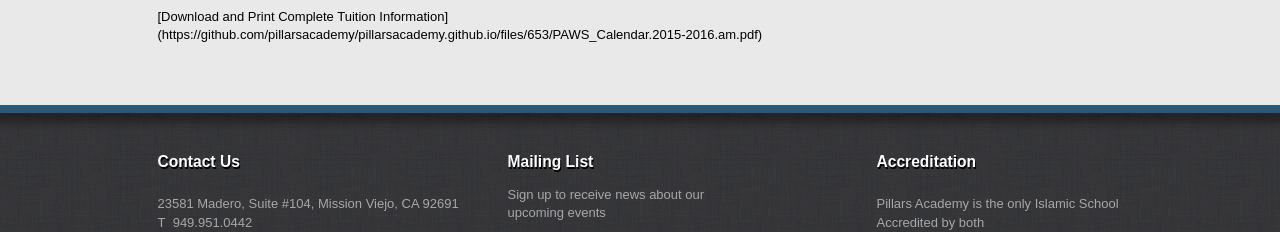
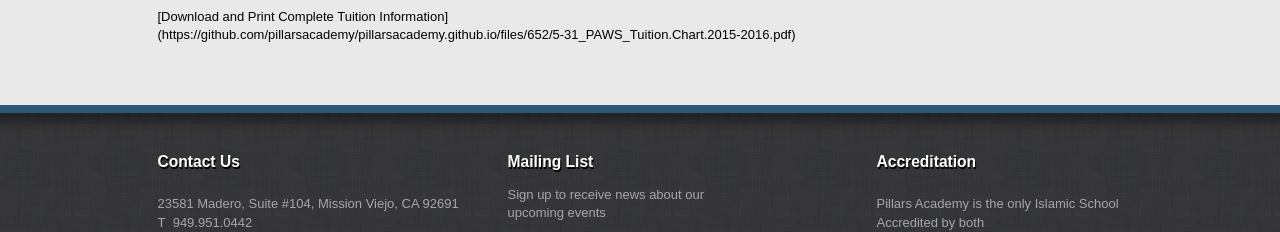
Before and after one commit to pillarsacademy/pillarsacademy.github.io, a Jekyll site: the page built from weekend-school/fees.md, in a window 1280 px wide. Shown: the part 1012-1244 px from the top of the page. Built offline with Jekyll 4.4.1, drawn with Linux system fonts in a browser that asks for light colours; nearby versions of some CDN libraries; Markdown is read by kramdown in place of the engine named in the settings; some of the changed lines change nothing that is shown.

Commit message:
Update fees.md

```diff
--- a/weekend-school/fees.md
+++ b/weekend-school/fees.md
@@ -7,4 +7,4 @@
 <a href=".pdf" target="_blank">
     <img src="https://cloud.githubusercontent.com/assets/11180395/9148602/9bf967f8-3d36-11e5-85e9-10118c6485c6.jpg" width="600" height="464">
 </a>
-[Download and Print Complete Tuition Information] (https://github.com/pillarsacademy/pillarsacademy.github.io/files/653/PAWS_Calendar.2015-2016.am.pdf)
+[Download and Print Complete Tuition Information] (https://github.com/pillarsacademy/pillarsacademy.github.io/files/652/5-31_PAWS_Tuition.Chart.2015-2016.pdf)
```
